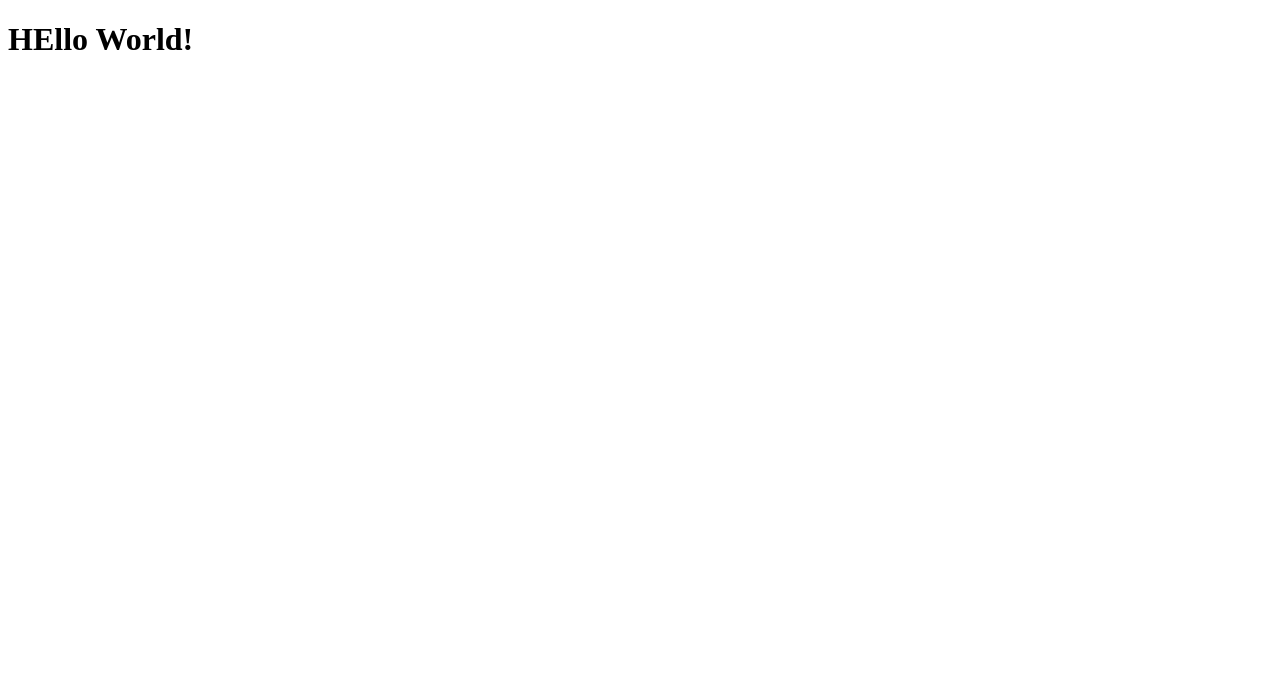
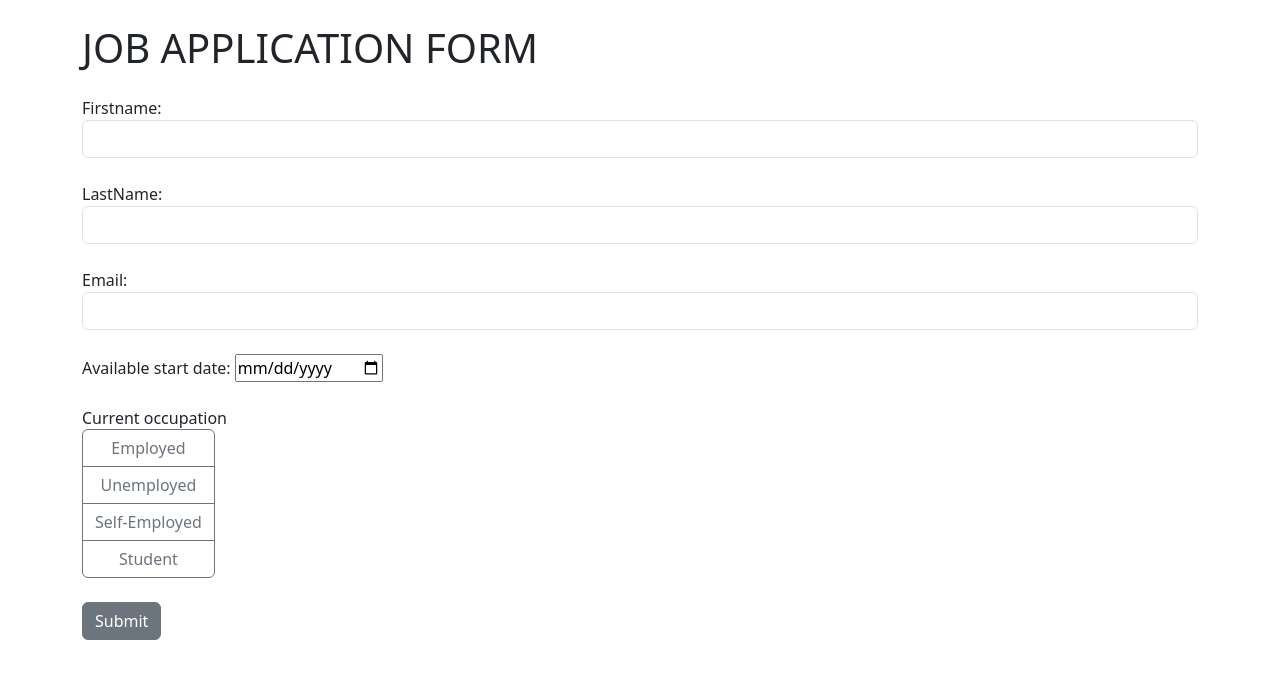
Before and after one commit to Olamigoke10/JobApplictionFormWithDjango, a Django app: page / in a window 1280 px wide. Before the commit the part shown is almost empty. Shown: the top 679 px of the page. Run offline with Django 5.2, Linux system fonts and the light colour scheme.

Commit message:
Code the html appication of the form

```diff
--- a/job_application/templates/index.html
+++ b/job_application/templates/index.html
@@ -5,9 +5,68 @@
     <meta name="viewport"
           content="width=device-width, user-scalable=no, initial-scale=1.0, maximum-scale=1.0, minimum-scale=1.0">
     <meta http-equiv="X-UA-Compatible" content="ie=edge">
-    <title>Document</title>
+    <link href="https://cdn.jsdelivr.net/npm/bootstrap@5.3.3/dist/css/bootstrap.min.css" rel="stylesheet" integrity="sha384-QWTKZyjpPEjISv5WaRU9OFeRpok6YctnYmDr5pNlyT2bRjXh0JMhjY6hW+ALEwIH" crossorigin="anonymous">
+    <title>HomePage</title>
 </head>
 <body>
-    <h1>HEllo World!</h1>
+
+        <div class="container">
+        <h1 class="mt-4 mb-4">JOB APPLICATION FORM</h1>
+        <form method="post">
+            {% csrf_token %}
+            <div class="form-group mb-4">
+                <label for="first_name">Firstname:</label>
+                <input class="form-control"  type="text" id="first_name" name="first_name" required>
+            </div>
+
+            <div class="form-group mb-4">
+                <label for="last_name">LastName:</label>
+                <input class="form-control" type="text" id="last_name" name="last_name" required>
+            </div>
+
+               <div class="form-group mb-4">
+                <label for="email">Email:</label>
+                <input class="form-control"  type="email" id="email" name="email" required>
+            </div>
+
+               <div class="form-group mb-4">
+                <label for="date">Available start date:</label>
+                <input  type="date" id="date" name="date" required>
+            </div>
+
+               <div class="form-group mb-4">
+                   <label>Current occupation</label>
+                   <br>
+
+               <div class="btn-group-vertical" id="occupation">
+                   <input class="btn-check form-control" type="radio" id="employed" name="occupation" value="employed" required>
+                <label class="btn btn-outline-secondary" for="employed">Employed</label>
+
+                <input class="btn-check form-control" type="radio" id="unemployed" name="occupation" value="unemployed" required>
+                <label class="btn btn-outline-secondary" for="unemployed">Unemployed</label>
+
+               <input class="btn-check form-control" type="radio" id="self-employed" name="occupation" value="self-employed" required>
+                <label class="btn btn-outline-secondary" for="self-employed">Self-Employed</label>
+
+               <input class="btn-check form-control" type="radio" id="student" name="occupation" value="student" required>
+                <label class="btn btn-outline-secondary" for="student">Student</label>
+            </div>
+
+            </div>
+            <button class="btn btn-secondary mb-4" type="submit">Submit</button>
+            {% if messages %}
+            <div class="alert alert-success">
+                {% for message in messages %}
+                    {{ message }}
+                {% endfor %}
+            </div>
+            {% endif %}
+
+        </form>
+        </div>
+
+<script src="https://cdn.jsdelivr.net/npm/bootstrap@5.3.3/dist/js/bootstrap.bundle.min.js" integrity="sha384-YvpcrYf0tY3lHB60NNkmXc5s9fDVZLESaAA55NDzOxhy9GkcIdslK1eN7N6jIeHz" crossorigin="anonymous"></script>
+<script src="https://code.jquery.com/jquery-3.6.0.min.js"></script>
+
 </body>
 </html>
```
